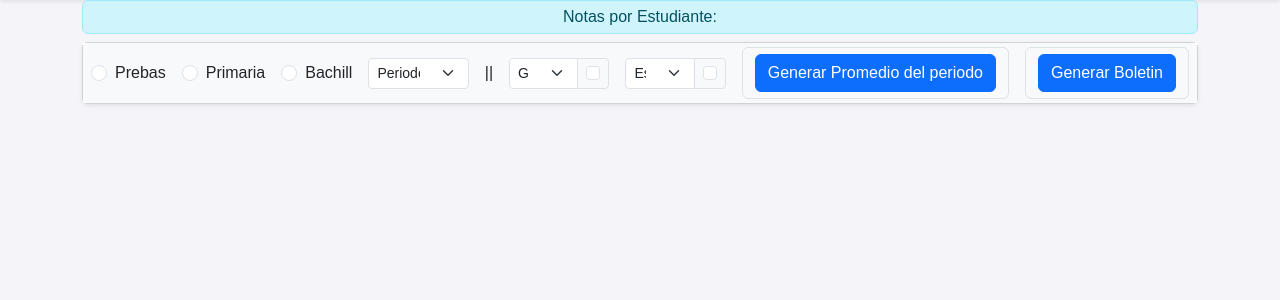
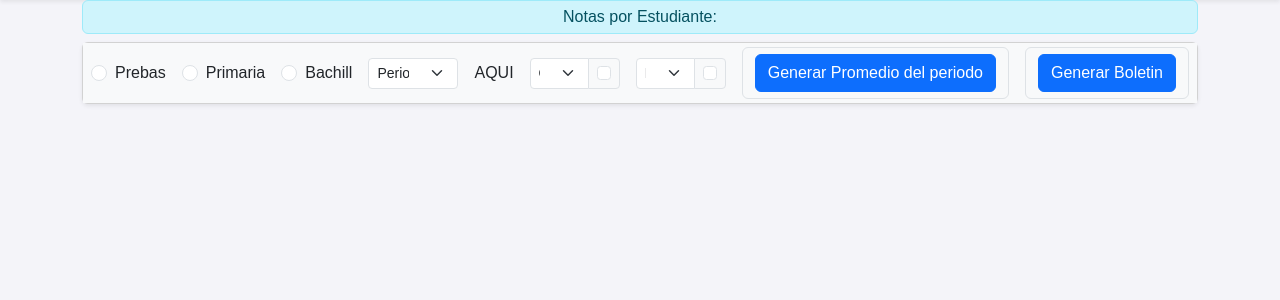
Before and after one commit to rojasokc/notas-flask, a Flask app: page /boletin/pre_boletin in a window 1280 px wide. Shown: the part 107-407 px from the top of the page. Run offline with Flask 3, Linux system fonts and the light colour scheme; the visitor is signed in with stand-in values (Sample User, id 1); parts of the project's set-up code (start-up, migrations or seed data) failed here and were passed over.

Commit message:
actualiza

```diff
--- a/pages/templates/preboletin.html
+++ b/pages/templates/preboletin.html
@@ -56,7 +56,7 @@
                                     </select>
 
                                 </div>
-                                ||
+                                AQUI
                                 <div class="input-group input-group-sm" style="max-width: 250px;">
                                     <select class="form-select" name="cualgrado" id="cualgrado">
                                         <option value="">Grado</option>
```
